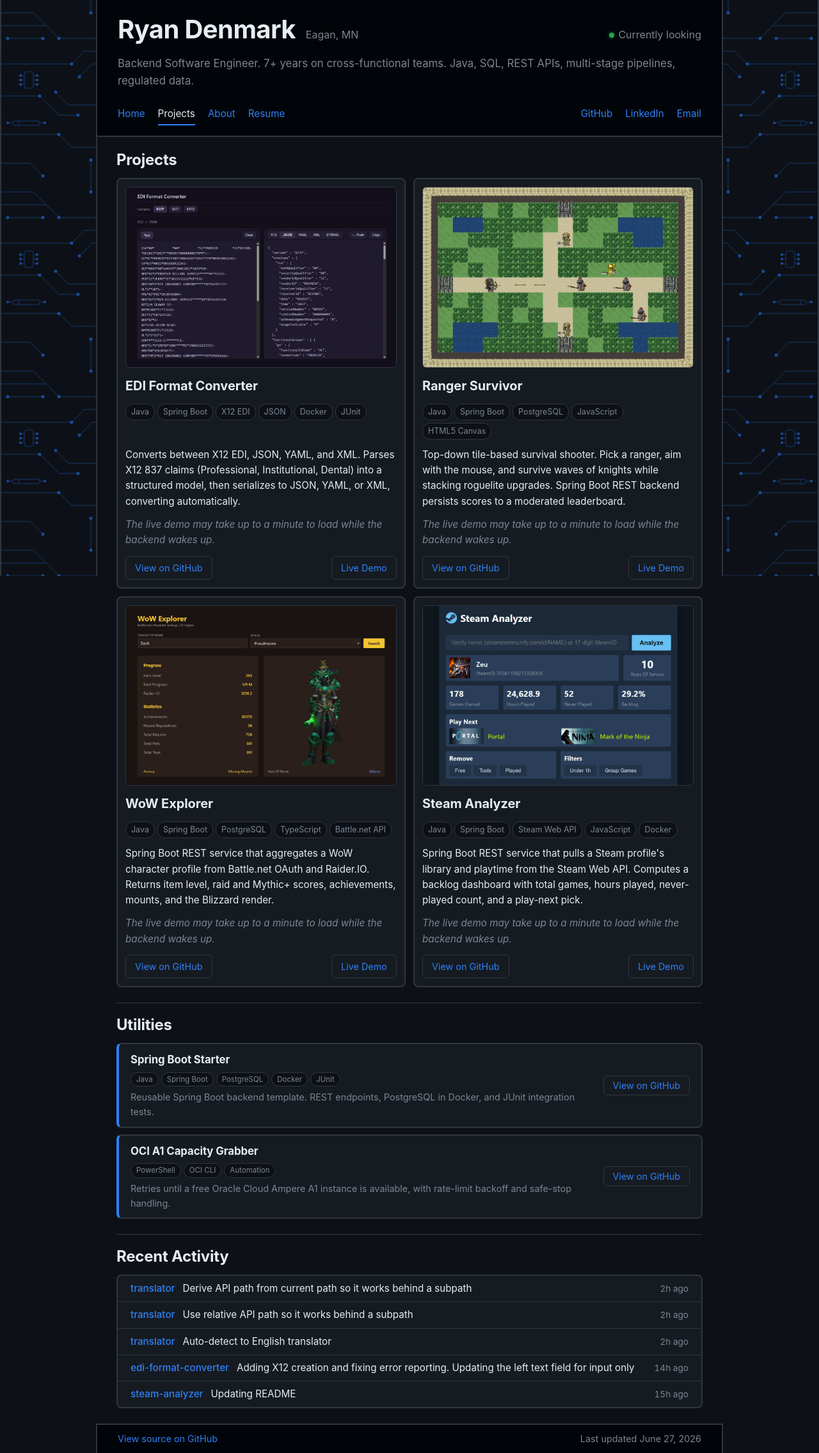
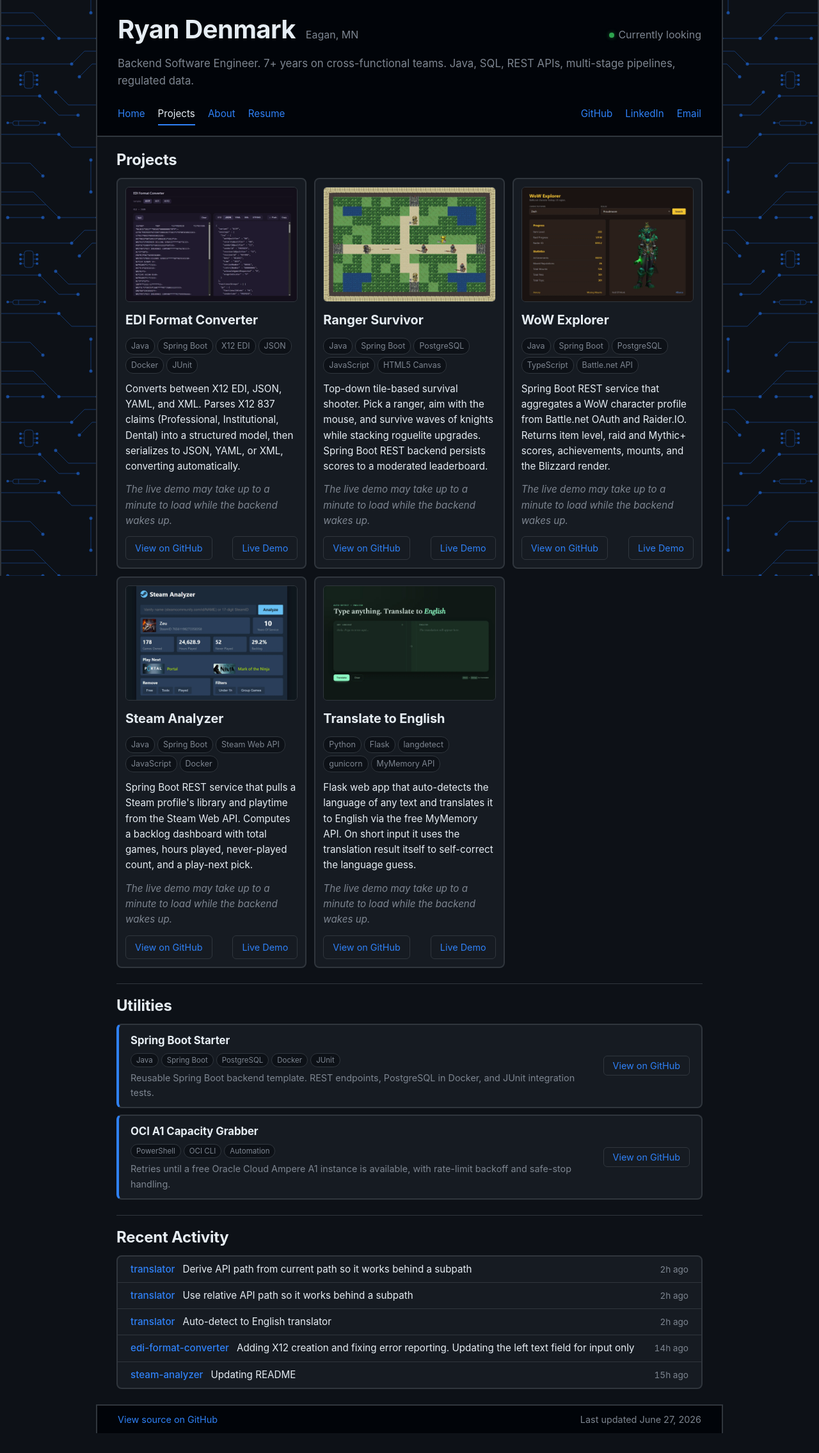
Before and after one commit to rwdenmark/rwdenmark.github.io, a Jekyll site: the page built from projects.html, in a window 1280 px wide. Shown: the whole page at 64% size. Built offline with Jekyll 4.4.1, drawn with Linux system fonts in a browser that asks for light colours; after the commit the page ends 2240 px from its top, so only the background shows below that.

Commit message:
Add Translate to English project card

```diff
--- a/_data/projects.yml
+++ b/_data/projects.yml
@@ -42,3 +42,14 @@
   github: https://github.com/rwdenmark/steam-analyzer
   demo: https://steam-analyzer.onrender.com/
   home: https://rdenmark.savannah-luma.ts.net/steam/
+- title: Translate to English
+  thumb: /projects/translate-to-english.webp
+  alt: "Translate to English app in a dark green two-panel layout: an 'Any language' input on the left and an 'English' output on the right, under the heading Type anything. Translate to English."
+  width: 1200
+  height: 800
+  stack: [Python, Flask, langdetect, gunicorn, MyMemory API]
+  description: "Flask web app that auto-detects the language of any text and translates it to English via the free MyMemory API. On short input it uses the translation result itself to self-correct the language guess."
+  note: "The live demo may take up to a minute to load while the backend wakes up."
+  github: https://github.com/rwdenmark/translator
+  demo: https://translator-n227.onrender.com
+  home: https://rdenmark.savannah-luma.ts.net/translate/
--- a/assets/style.css
+++ b/assets/style.css
@@ -215,11 +215,18 @@
 .reference-role { margin: 2px 0 0; font-size: 0.9rem; color: var(--muted); }
 .reference-meta { margin: 4px 0 0; font-size: 0.85rem; color: var(--muted); }
 
-.projects { display: grid; grid-template-columns: repeat(2, minmax(0, 1fr)); gap: 12px; }
-.projects:has(> .project-card:last-child:nth-child(3n)) { grid-template-columns: repeat(3, minmax(0, 1fr)); }
+/* Columns by card count: 3 per row by default; 2 per row only when the count is
+   even and not divisible by 3 (e.g. 4 -> 2+2). Divisible-by-3 and odd counts both
+   use 3 per row, so an odd non-multiple-of-3 (e.g. 5, 7) leaves the last row short. */
+.projects { display: grid; grid-template-columns: repeat(3, minmax(0, 1fr)); gap: 12px; }
+.projects:has(> .project-card:last-child:nth-child(2n)):not(:has(> .project-card:last-child:nth-child(3n))) {
+  grid-template-columns: repeat(2, minmax(0, 1fr));
+}
 @media (max-width: 640px) {
   .projects,
-  .projects:has(> .project-card:last-child:nth-child(3n)) { grid-template-columns: 1fr; }
+  .projects:has(> .project-card:last-child:nth-child(2n)):not(:has(> .project-card:last-child:nth-child(3n))) {
+    grid-template-columns: 1fr;
+  }
 }
 .project-card {
   background: var(--card-bg);
```
Also changed, not shown: projects/translate-to-english.webp (added).
